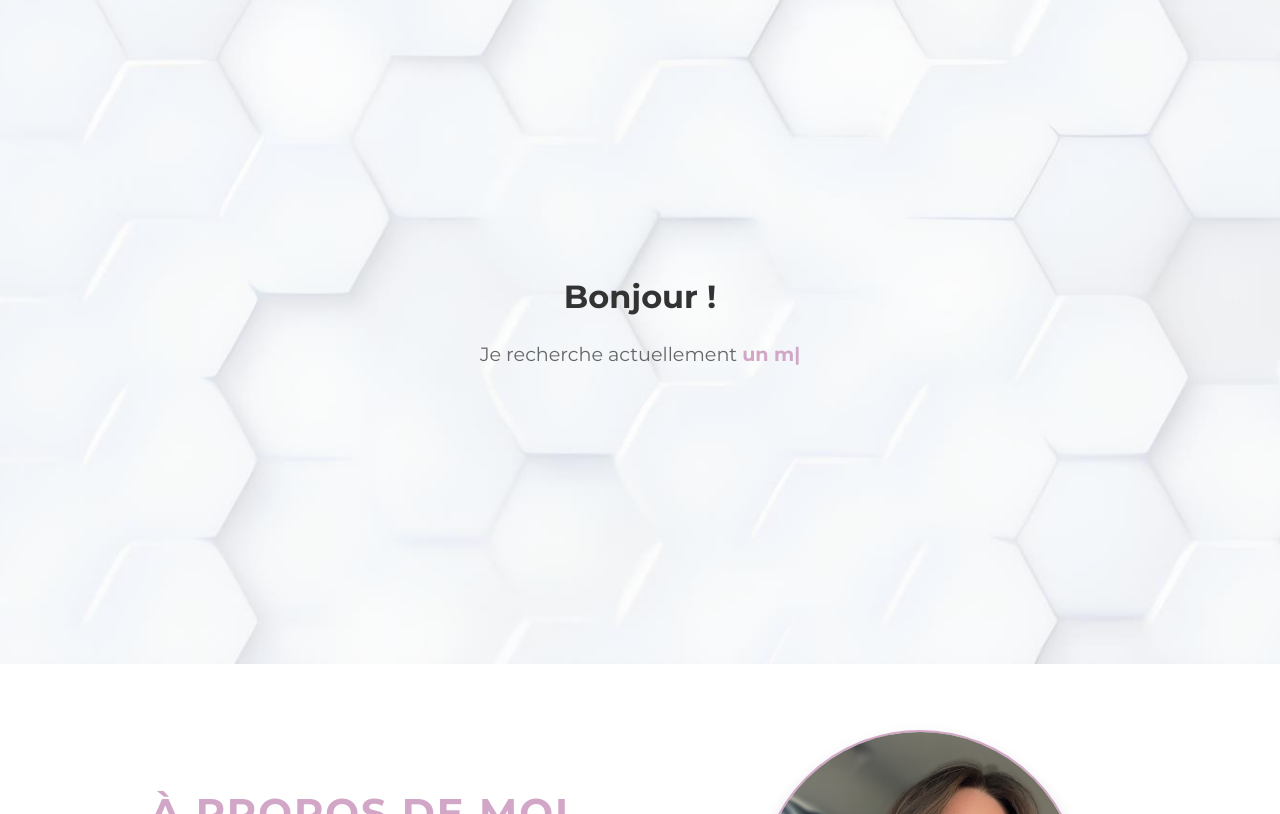
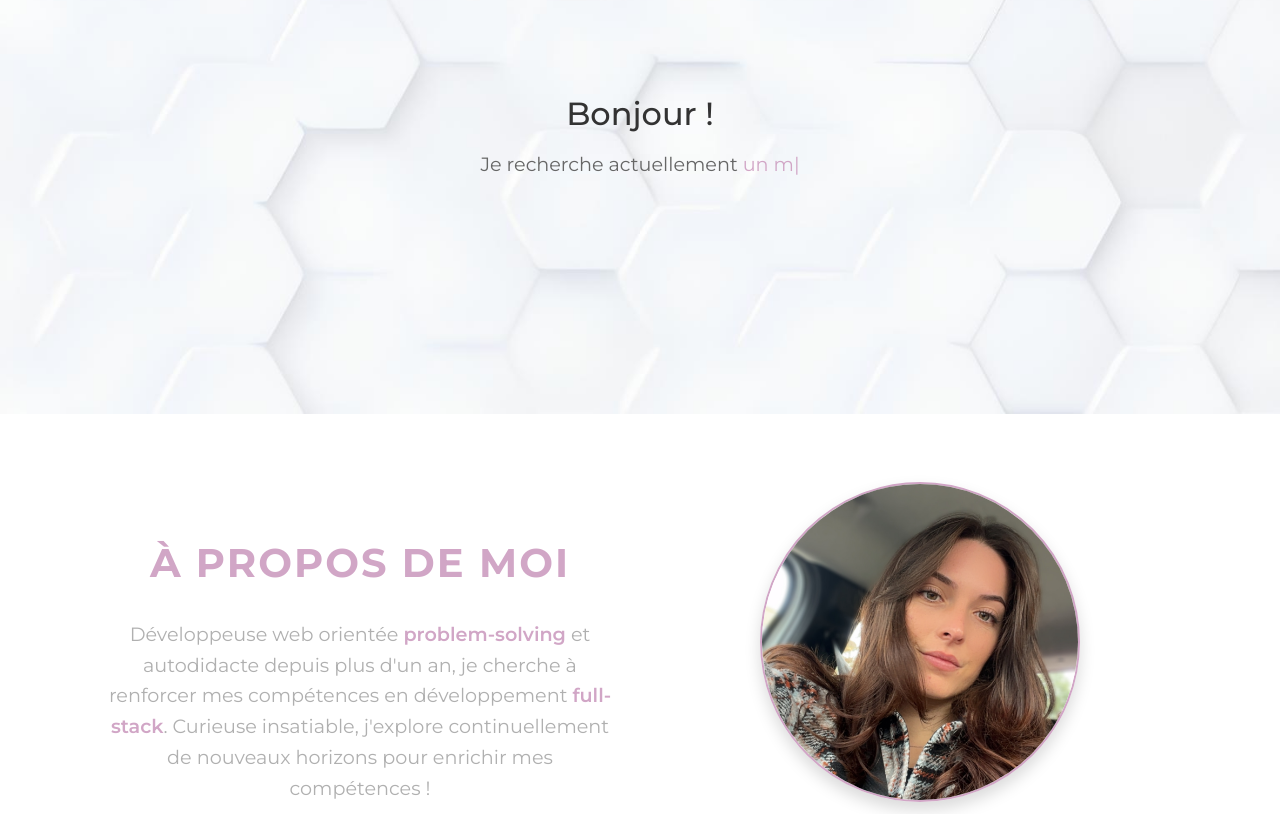
Before and after one commit to Tatitatouu/Projet12--Portfolio, a React (Create React App) app: page / in a window 1280 px wide. Shown: the part 226-1040 px from the top of the page. Built offline with nearby package versions, Linux system fonts and the light colour scheme; the HTML template or start-up script is replaced by a standard one.

Commit message:
github pages

```diff
--- a/src/components/about/about.css
+++ b/src/components/about/about.css
@@ -4,7 +4,7 @@
   flex-direction: column;
   align-items: center;
   justify-content: center;
-  padding: 0 1rem;
+  padding: 2rem 2rem;
   text-align: center;
 }
 .about-section {
@@ -89,6 +89,7 @@
 
 .cards-grid {
   margin: 0 auto;
+  padding: 2em;
   display: grid;
   grid-template-columns: repeat(auto-fit, minmax(300px, 1fr));
   gap: 2rem;
--- a/src/components/header/header.css
+++ b/src/components/header/header.css
@@ -1,14 +1,11 @@
 * {
   font-family: "Montserrat", serif;
   font-optical-sizing: auto;
-  font-weight: weight;
+  font-weight: normal;
   font-style: normal;
+  box-sizing: border-box;
 }
 
-body {
-  padding-top: 70px;
-  margin: 0;
-}
 .header-container {
   position: fixed;
   width: 100%;
@@ -61,7 +58,6 @@ body {
   position: absolute;
   top: 70px;
   left: 0;
-  background-color: #181818;
   width: 100%;
   padding: 20px 0;
 }
--- a/src/components/hero/hero.css
+++ b/src/components/hero/hero.css
@@ -4,15 +4,16 @@
     background-size: cover;
     background-attachment: fixed;
     background-position: center;
-    height: 65vh;
-    padding: 150px 0;
+    height: 80vh;
     text-align: center;
   }
 
   .hero h2 {
+    font-weight: 500;
     font-size: 2rem;
-    padding-top: 8em;
+    padding-top: 10em;
     color: #333;
+    margin: 0;
   }
 
   .hero p {
--- a/src/components/portfolio/portfolio.css
+++ b/src/components/portfolio/portfolio.css
@@ -2,7 +2,7 @@
   background-color: whitesmoke;
   padding: 80px 20px;
   text-align: center;
-  min-height: 90vh;
+  min-height: 80vh;
 }
 
 .portfolio-title {
@@ -37,8 +37,8 @@
   background-color: white;
   border-radius: 12px;
   padding: 20px;
-  width: 85%;
-  max-width: 300px;
+  max-height: 400px;
+  max-width: 400px;
   transition: transform 0.3s ease-in-out, box-shadow 0.3s ease-in-out;
   box-shadow: 0 6px 12px rgba(0, 0, 0, 0.2);
 }
@@ -57,7 +57,7 @@
 }
 
 .portfolio-name {
-  font-size: 1.2rem;
+  font-size: 1.0rem;
   color: #d1a6c6;
   font-weight: bold;
   margin-top: 1.5em;
@@ -86,6 +86,7 @@
 @media (max-width: 768px) {
   .portfolio-title {
     font-size: 2rem;
+    margin-bottom: 2em;
   }
 
   .portfolio {
--- a/src/components/skills/skills.css
+++ b/src/components/skills/skills.css
@@ -3,6 +3,7 @@
   background-repeat: no-repeat;
   background-size: cover;
   background-position: center;
+  background-attachment: fixed;
   padding: 2em 1em;
   min-height: 100vh;
   display: flex;
@@ -151,8 +152,7 @@
   }
 
   .cv-image {
-    max-width: 80%;
-    padding: 3em 5em;
+    padding: 3em 0;
   }
 
   .cv-download-btn {
```
Also changed, not shown: package.json (+7 -1 lines), 1 other file (tests, documents, lock files or other folders).
